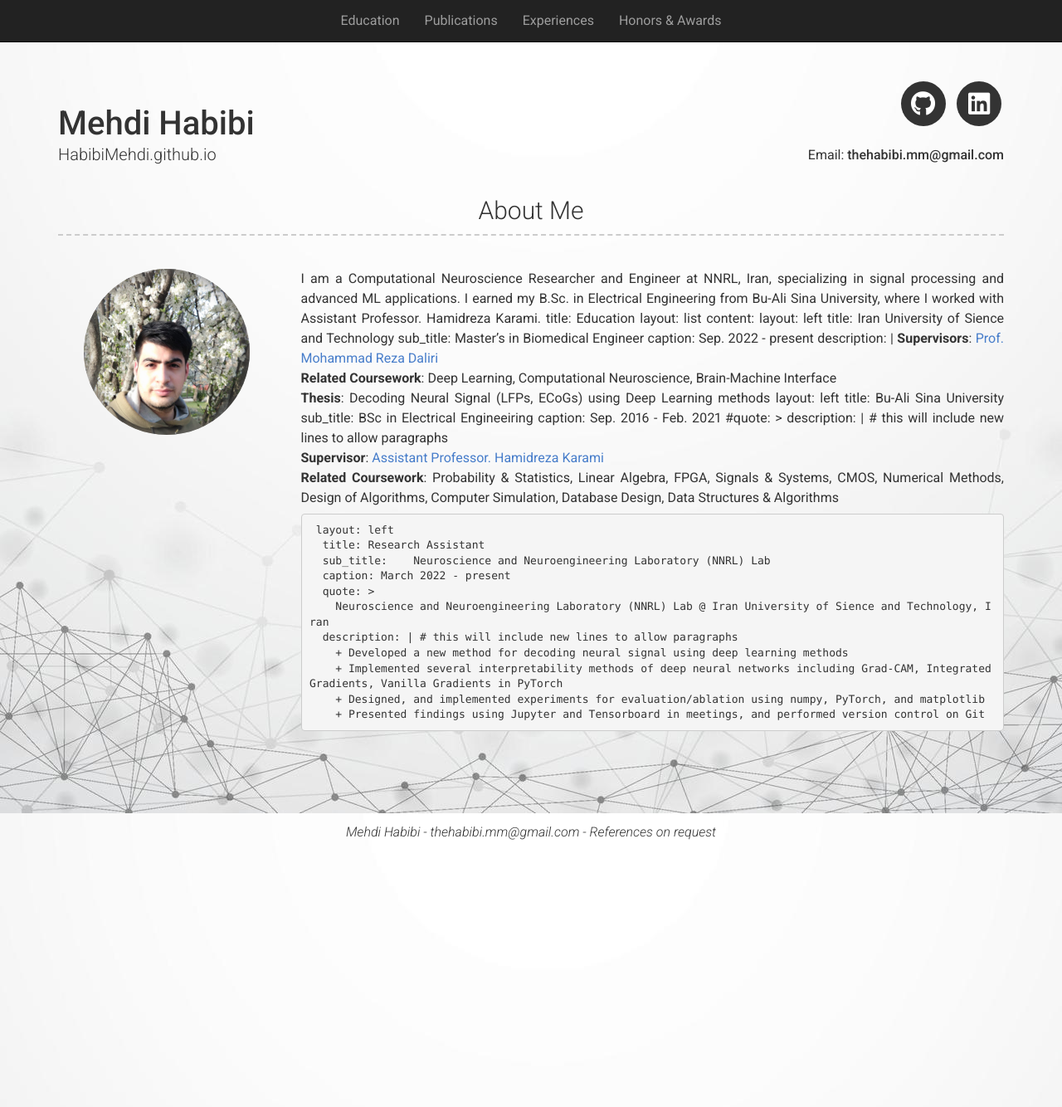
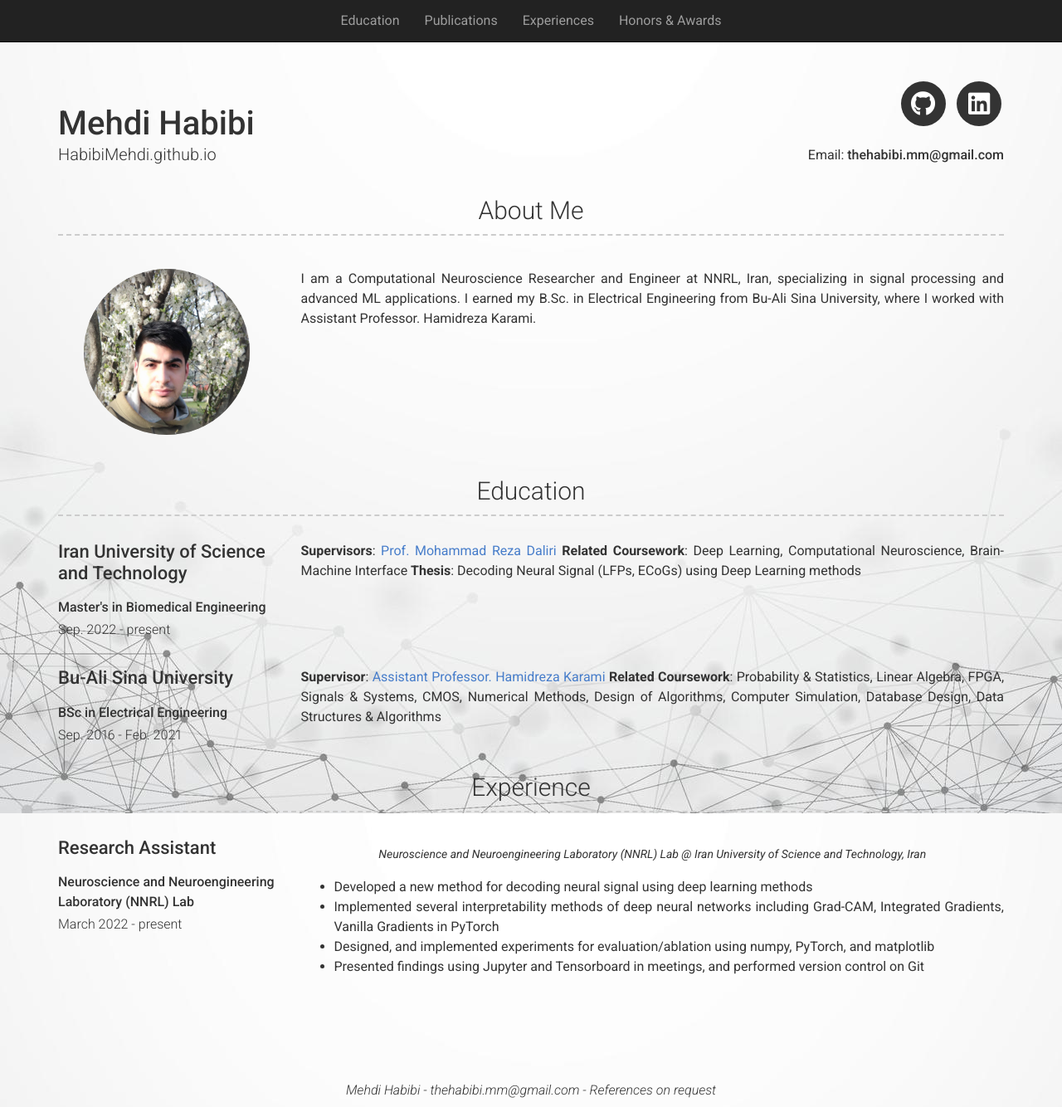
Before and after one commit to HabibiMehdi/HabibiMehdi.github.io, a Jekyll site: the page built from index.md, in a window 1280 px wide and 1334 px high. Shown: the whole window at 83% size. Built offline with Jekyll 4.4.1, drawn with Linux system fonts in a browser that asks for light colours; nearby versions of some CDN libraries; a style sheet for code colours, icons or effects is not loaded; part of the change alters nothing that is shown.

Commit message:
Update _config.yml

```diff
--- a/_config.yml
+++ b/_config.yml
@@ -1,121 +1,76 @@
-# Site
-
+# Site configuration
 repository: https://habibimehdi.github.io/
-# favicon: Directory of your favicon (eg. images/favicon.ico)(optional)
-#https://github.com/Soroosh-Bsl/soroosh-bsl.github.io
-# Content configuration version
 version: 2
 
 # Personal info
 name: Mehdi Habibi
-# title: Your job title
 email: thehabibi.mm@gmail.com
-# email_title: Email (Email title override)
-# phone: Your phone number (optional)
-# phone_title: Phone (Phone title override)
-# website: Your website (eg. https://google.com)(optional)
-# website_title: Web (Website title override)
-
-# Dark Mode (true/false/never)
 darkmode: false
 
 # Social links
-# twitter_username: jekyllrb
-github_username:  HabibiMehdi
-#stackoverflow_username: "00000001"
-#dribbble_username: jekyll
-#facebook_username: jekyll
-#flickr_username: jekyll
-#instagram_username: jekyll
+github_username: HabibiMehdi
 linkedin_username: mehdi8habibi
-#xing_username: jekyll
-#pinterest_username: jekyll
-#youtube_username: jekyll
-#googleplus_username: +jekyll
-#orcid_username: 0000-0000-0000-0000
-#semantic_scholar_username:
-#google_scholar_username: DHb2F-0AAAAJ
 
-# Additional icon links
-#additional_links:
-# - title: My SemanticScholar
-#  icon: ai ai-semantic-scholar ai-4x
-#  url: https://www.semanticscholar.org/author/Soroosh-Baselizadeh/1429835055
-# - title: another link
-#   icon: font awesome brand icon name (eg. fab fa-twitter) (https://fontawesome.com/icons?d=gallery&s=brands&m=free)
-#   url: Link url (eg. https://google.com)
+# About Section
+about_profile_image: /images/profile.jpg
+about_content: |
+  I am a Computational Neuroscience Researcher and Engineer at NNRL, Iran, specializing in signal processing and advanced ML applications. I earned my B.Sc. in Electrical Engineering from Bu-Ali Sina University, where I worked with Assistant Professor. Hamidreza Karami.
 
-# Google Analytics and Tag Manager
-# Using more than one of these may cause issues with reporting
-# gtm: "GTM-0000000"
-# gtag: "UA-00000000-0"
-# google_analytics: "UA-00000000-0"
-#<a href='https://www.freepik.com/vectors/background'>Background vector created by freepik - www.freepik.com</a>
-# About Section
-# about_title: About Me (Use this to override about section title)
-about_profile_image: /images/profile.jpg
-about_content: | # this will include new lines to allow paragraphs
-
-  I am a Computational Neuroscience Researcher and Engineer at NNRL, Iran, specializing in signal processing and advanced ML applications. I earned my B.Sc. in Electrical Engineering from Bu-Ali Sina University, where I worked with Assistant Professor. Hamidreza Karami.
-   title: Education
+# Content sections
+content:
+  - title: Education
     layout: list
     content:
-       layout: left
-        title: Iran University of Sience and Technology
-        sub_title: Master's in Biomedical Engineer
+      - layout: left
+        title: Iran University of Science and Technology
+        sub_title: Master's in Biomedical Engineering
         caption: Sep. 2022 - present
         description: |
-            <b>Supervisors</b>: <a href="https://scholar.google.com/citations?user=yonTD4EAAAAJ&hl=en&oi=ao">Prof. Mohammad Reza Daliri</a>
-            <br><b>Related Coursework</b>: Deep Learning, Computational Neuroscience, Brain-Machine Interface
-            <br><b>Thesis</b>: Decoding Neural Signal (LFPs, ECoGs) using Deep Learning methods
-       layout: left
+          **Supervisors**: [Prof. Mohammad Reza Daliri](https://scholar.google.com/citations?user=yonTD4EAAAAJ&hl=en&oi=ao)
+          **Related Coursework**: Deep Learning, Computational Neuroscience, Brain-Machine Interface
+          **Thesis**: Decoding Neural Signal (LFPs, ECoGs) using Deep Learning methods
+
+      - layout: left
         title: Bu-Ali Sina University
-        sub_title: BSc in Electrical Engineeiring
+        sub_title: BSc in Electrical Engineering
         caption: Sep. 2016 - Feb. 2021
-        #quote: >
-        description: | # this will include new lines to allow paragraphs
-          <b>Supervisor</b>: <a href="https://scholar.google.com/citations?user=Qn35J5wAAAAJ&hl=en">Assistant Professor. Hamidreza Karami</a>
-          <br><b>Related Coursework</b>: Probability & Statistics, Linear Algebra, FPGA, Signals & Systems, CMOS, Numerical Methods, Design of Algorithms, Computer Simulation, Database Design, Data Structures & Algorithms
+        description: |
+          **Supervisor**: [Assistant Professor. Hamidreza Karami](https://scholar.google.com/citations?user=Qn35J5wAAAAJ&hl=en)
+          **Related Coursework**: Probability & Statistics, Linear Algebra, FPGA, Signals & Systems, CMOS, Numerical Methods, Design of Algorithms, Computer Simulation, Database Design, Data Structures & Algorithms
 
-       layout: left
+  - title: Experience
+    layout: list
+    content:
+      - layout: left
         title: Research Assistant
-        sub_title: 	Neuroscience and Neuroengineering Laboratory (NNRL) Lab
+        sub_title: Neuroscience and Neuroengineering Laboratory (NNRL) Lab
         caption: March 2022 - present
-        quote: >
-          Neuroscience and Neuroengineering Laboratory (NNRL) Lab @ Iran University of Sience and Technology, Iran
-        description: | # this will include new lines to allow paragraphs
-          + Developed a new method for decoding neural signal using deep learning methods
-          + Implemented several interpretability methods of deep neural networks including Grad-CAM, Integrated Gradients, Vanilla Gradients in PyTorch
-          + Designed, and implemented experiments for evaluation/ablation using numpy, PyTorch, and matplotlib
-          + Presented findings using Jupyter and Tensorboard in meetings, and performed version control on Git
-
-
-
+        quote: Neuroscience and Neuroengineering Laboratory (NNRL) Lab @ Iran University of Science and Technology, Iran
+        description: |
+          - Developed a new method for decoding neural signal using deep learning methods
+          - Implemented several interpretability methods of deep neural networks including Grad-CAM, Integrated Gradients, Vanilla Gradients in PyTorch
+          - Designed, and implemented experiments for evaluation/ablation using numpy, PyTorch, and matplotlib
+          - Presented findings using Jupyter and Tensorboard in meetings, and performed version control on Git
 
 # Footer
 footer_show_references: true
-# references_title: References on request (Override references text)
 
 # Build settings
-# theme: modern-resume-theme (Use this is you are hosting your resume yourself)
-# remote_theme: sproogen/modern-resume-theme (Use this if you are hosting your resume on GitHub)
-
 sass:
   sass_dir: _sass
   style: compressed
 
 plugins:
- - jekyll-seo-tag
+  - jekyll-seo-tag
 
-exclude : [
-  "Gemfile",
-  "Gemfile.lock",
-  "node_modules",
-  "vendor/bundle/",
-  "vendor/cache/",
-  "vendor/gems/",
-  "vendor/ruby/",
-  "lib/",
-  "scripts/",
-  "docker-compose.yml",
-  ]
+exclude:
+  - Gemfile
+  - Gemfile.lock
+  - node_modules
+  - vendor/bundle/
+  - vendor/cache/
+  - vendor/gems/
+  - vendor/ruby/
+  - lib/
+  - scripts/
+  - docker-compose.yml
```
